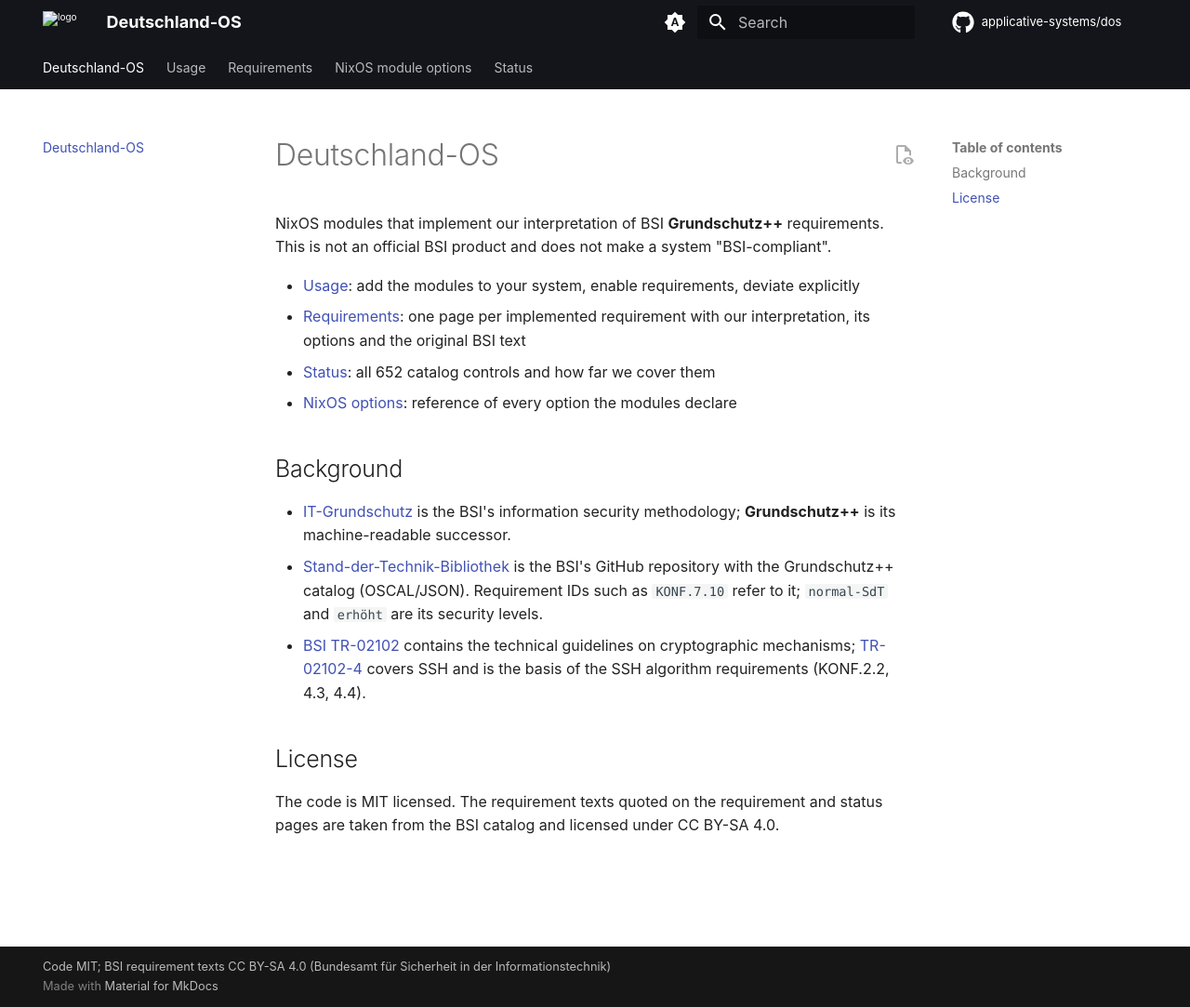
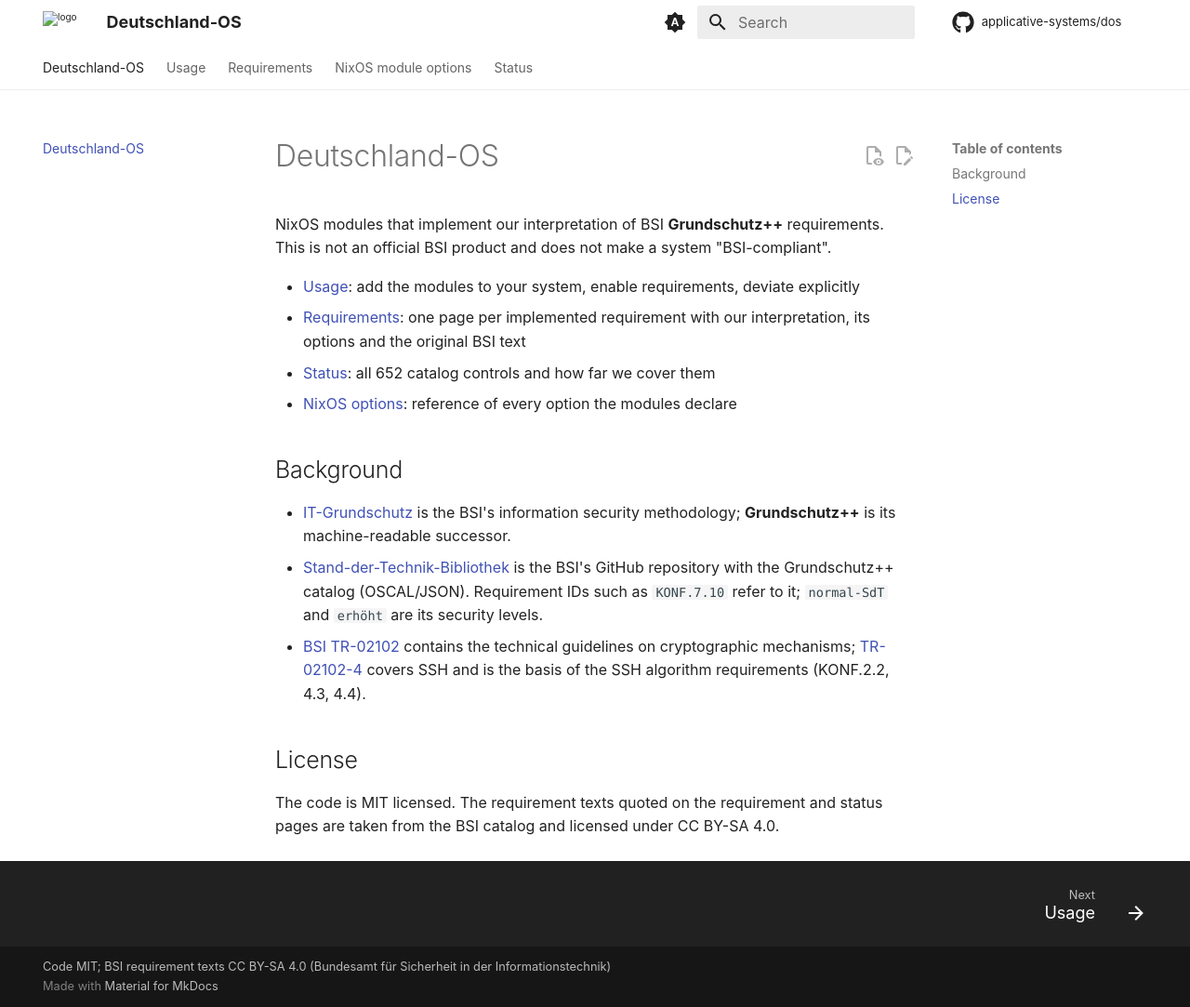
Before and after one commit to applicative-systems/dos, an MkDocs documentation site: the page built from documentation/docs/index.md, in a window 1280 px wide and 1083 px high. Shown: the whole window at 93% size. Built offline with MkDocs 1.6.1 and Material for MkDocs 9.7.7, drawn with Linux system fonts in a browser that asks for light colours; comment, search, counter and statistics services are not loaded.

Commit message:
fix sitemap etc

```diff
--- a/documentation/mkdocs.yml
+++ b/documentation/mkdocs.yml
@@ -1,15 +1,20 @@
 site_name: Deutschland-OS
+# GitHub Pages (the organization's custom domain); needed for the sitemap and
+# canonical links
+site_url: https://applicative.systems/dos/
 site_description: NixOS modules implementing our interpretation of BSI Grundschutz++
 repo_url: https://github.com/applicative-systems/dos
 repo_name: applicative-systems/dos
 edit_uri: edit/main/documentation/docs
 copyright: Code MIT; BSI requirement texts CC BY-SA 4.0 (Bundesamt für Sicherheit in der Informationstechnik)
 
+hooks:
+  - hooks.py
+
 plugins:
   # navigation order from .pages files (the requirement pages are generated)
   - awesome-pages
   - search
-  - offline
 
 theme:
   name: material
@@ -22,26 +27,36 @@ theme:
   icon:
     repo: fontawesome/brands/github
   features:
+    - content.action.edit
     - content.action.view
     - content.code.copy
+    - content.code.select
+    - content.tooltips
+    - navigation.footer
     - navigation.indexes
+    - navigation.instant
+    - navigation.instant.prefetch
+    - navigation.instant.progress
+    # only the current section in the sidebar: 100+ requirement pages
+    - navigation.prune
     - navigation.sections
     - navigation.tabs
     - navigation.top
     - navigation.tracking
     - search.highlight
+    - search.share
     - search.suggest
     - toc.follow
   palette:
     - media: "(prefers-color-scheme)"
-      primary: black
-      accent: blue
+      primary: white
+      accent: grey
       toggle:
         icon: material/brightness-auto
         name: Switch to light mode
     - media: "(prefers-color-scheme: light)"
-      primary: black
-      accent: blue
+      primary: white
+      accent: grey
       toggle:
         icon: material/weather-sunny
         name: Switch to dark mode
@@ -54,10 +69,19 @@ theme:
         name: Switch to system preference
 
 markdown_extensions:
+  - abbr
   - admonition
   - attr_list
-  - pymdownx.highlight
+  - def_list
+  - footnotes
+  - md_in_html
+  - pymdownx.details
+  - pymdownx.highlight:
+      anchor_linenums: true
+  - pymdownx.inlinehilite
   - pymdownx.superfences
+  - pymdownx.tabbed:
+      alternate_style: true
   - tables
   - toc:
       permalink: true
```
Also changed, not shown: documentation/hooks.py (added, +12 -0 lines).
